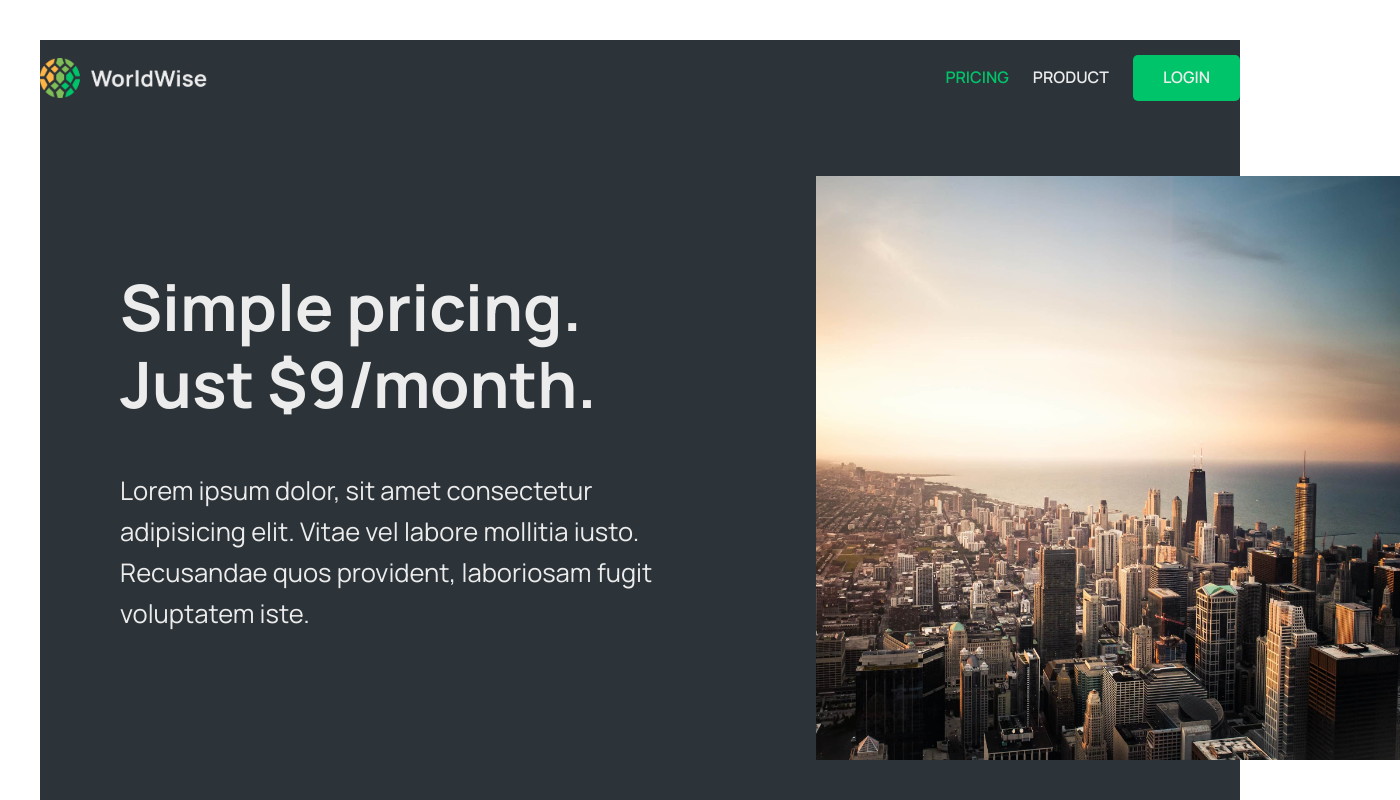
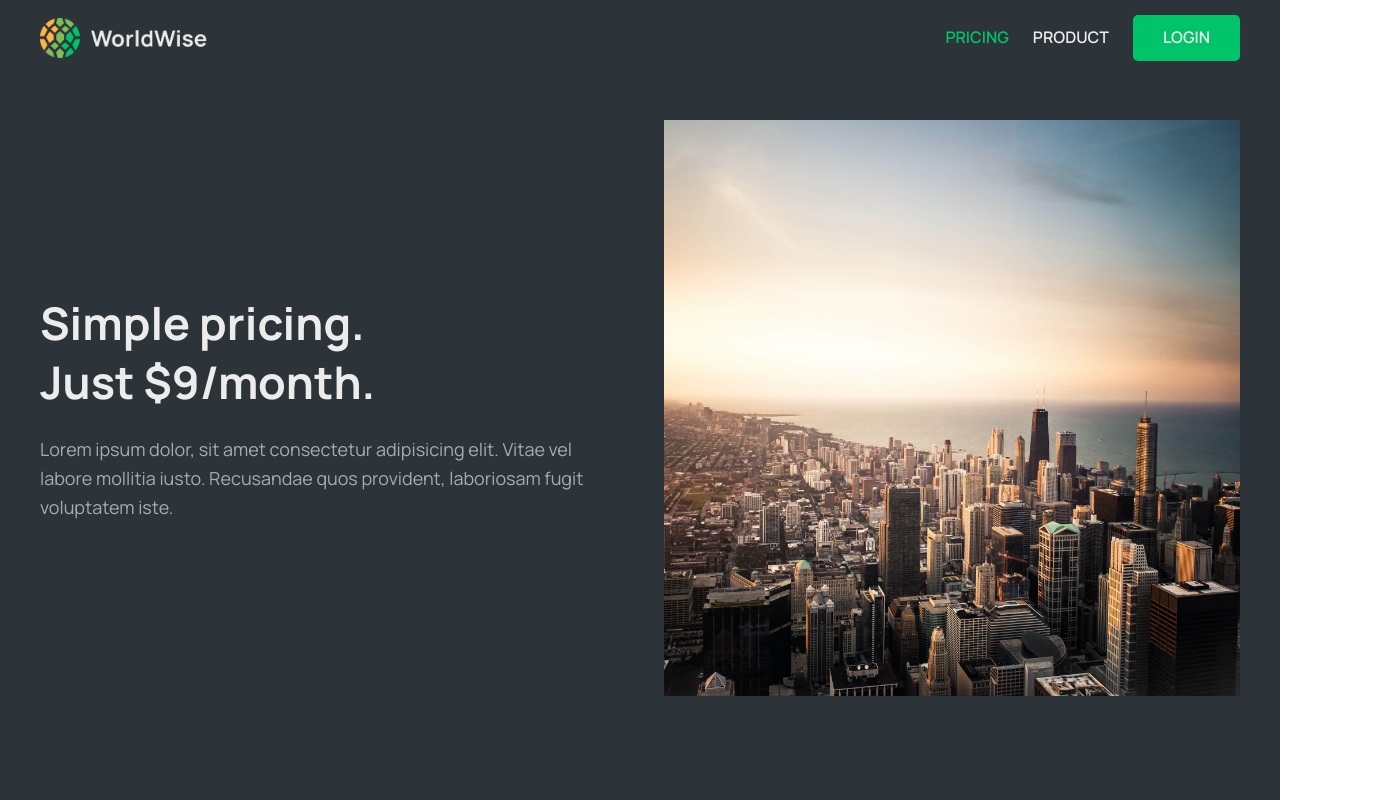
Before and after one commit to YanaKarpliuk/worldwise, a React (Vite) app: page /pricing in a window 1280 px wide. Shown: the top 800 px of the page, 1400 px wide, since content can reach past the window. Built offline with nearby package versions, Linux system fonts and the light colour scheme; data requests are answered from the project's data file.

Commit message:
Improve static blocks

```diff
--- /dev/null
+++ b/src/components/02-blocks/NotFound/NotFound.jsx
@@ -0,0 +1,9 @@
+import styles from "./NotFound.module.scss";
+
+export default function NotFound() {
+  return (
+      <div className={styles.notFound}>
+        <h1>Page not found</h1>
+      </div>
+  )
+}
--- /dev/null
+++ b/src/components/02-blocks/NotFound/NotFound.module.scss
@@ -0,0 +1,3 @@
+.notFound {
+  text-align: center;
+}
--- /dev/null
+++ b/src/components/02-blocks/TextMedia/TextMedia.jsx
@@ -0,0 +1,15 @@
+import styles from "./TextMedia.module.scss";
+
+export default function TextMedia({ reversed, text, img, title, imgAlt }) {
+  return (
+      <div className={`${styles.textMedia} ${reversed ? styles.reversed : ''}`}>
+        <div className={styles.textWrapper}>
+          <h1>
+            {title}
+          </h1>
+          {text}
+        </div>
+        <img src={img} alt={imgAlt}/>
+      </div>
+  )
+}
--- /dev/null
+++ b/src/components/02-blocks/TextMedia/TextMedia.module.scss
@@ -0,0 +1,69 @@
+.textMedia {
+  display: flex;
+  flex-direction: column;
+  gap: 24px;
+
+  @include media-breakpoint-up($tablet) {
+    flex-direction: row;
+    align-items: center;
+  }
+
+  @include media-breakpoint-up($desktop) {
+    gap: 48px;
+  }
+
+  &.reversed {
+    @include media-breakpoint-up($tablet) {
+      flex-direction: row-reverse;
+    }
+  }
+
+  .textWrapper {
+    @include media-breakpoint-up($tablet) {
+      width: calc(50% - 12px);
+    }
+
+    @include media-breakpoint-up($desktop) {
+      width: calc(50% - 24px);
+    }
+
+    h1 {
+      margin-bottom: 24px;
+      font-size: 30px;
+      line-height: 1.3;
+
+      @include media-breakpoint-up($desktop) {
+        font-size: 45px;
+      }
+    }
+
+    p {
+      color: var(--color-light--1);
+      font-size: 16px;
+
+      @include media-breakpoint-up($desktop) {
+        font-size: 18px;
+      }
+
+      & + p {
+        margin-top: 16px;
+      }
+    }
+  }
+
+  img {
+    display: block;
+    height: auto;
+    width: 100%;
+    object-fit: cover;
+    aspect-ratio: 1;
+
+    @include media-breakpoint-up($tablet) {
+      width: calc(50% - 12px);
+    }
+
+    @include media-breakpoint-up($desktop) {
+      width: calc(50% - 24px);
+    }
+  }
+}
--- a/src/pages/NotFound/NotFound.jsx
+++ b/src/pages/NotFound/NotFound.jsx
@@ -1,7 +1,17 @@
+import Header from "../../components/03-formations/Header/Header.jsx";
+import Main from "../../components/03-formations/Main/Main.jsx";
+import Section from "../../components/03-formations/Section/Section.jsx";
+import NotFoundBlock from "../../components/02-blocks/NotFound/NotFound.jsx";
+
 export default function NotFound() {
   return (
-    <div>
-      <h1>Page not found 😢</h1>
-    </div>
+      <>
+        <Header/>
+        <Main>
+          <Section isBanner={true}>
+            <NotFoundBlock/>
+          </Section>
+        </Main>
+      </>
   );
 }
--- a/src/pages/Pricing/Pricing.jsx
+++ b/src/pages/Pricing/Pricing.jsx
@@ -1,28 +1,28 @@
-// Uses the same styles as Product
-import styles from "../Product/Product.module.css";
 import Header from "../../components/03-formations/Header/Header.jsx";
+import Main from "../../components/03-formations/Main/Main.jsx";
+import Section from "../../components/03-formations/Section/Section.jsx";
+import TextMedia from "../../components/02-blocks/TextMedia/TextMedia";
 
 export default function Product() {
   return (
       <>
         <Header/>
-        <main className={styles.product}>
-          <section>
-            <div>
-              <h2>
-                Simple pricing.
-                <br />
-                Just $9/month.
-              </h2>
-              <p>
-                Lorem ipsum dolor, sit amet consectetur adipisicing elit. Vitae vel
-                labore mollitia iusto. Recusandae quos provident, laboriosam fugit
-                voluptatem iste.
-              </p>
-            </div>
-            <img src="/public/img-2.jpg" alt="overview of a large city with skyscrapers" />
-          </section>
-        </main>
+        <Main>
+          <Section isBanner={true}>
+            <TextMedia
+                text={<p>
+                  Lorem ipsum dolor, sit amet consectetur adipisicing elit. Vitae vel
+                  labore mollitia iusto. Recusandae quos provident, laboriosam fugit
+                  voluptatem iste.
+                </p>}
+                title={<>Simple pricing.
+                  <br/>
+                  Just $9/month.</>}
+                img={"/public/img-2.jpg"}
+                imgAlt={"overview of a large city with skyscrapers"}
+            />
+          </Section>
+        </Main>
       </>
   );
 }
--- a/src/pages/Product/Product.jsx
+++ b/src/pages/Product/Product.jsx
@@ -1,18 +1,19 @@
-import styles from "./Product.module.css";
 import Header from "../../components/03-formations/Header/Header.jsx";
+import Main from "../../components/03-formations/Main/Main.jsx";
+import Section from "../../components/03-formations/Section/Section.jsx";
+import TextMedia from "../../components/02-blocks/TextMedia/TextMedia.jsx";
 
 export default function Product() {
   return (
       <>
         <Header/>
-        <main className={styles.product}>
-          <section>
-            <img
-                src="/public/img-1.jpg"
-                alt="person with dog overlooking mountain with sunset"
-            />
-            <div>
-              <h2>About WorldWide.</h2>
+        <Main>
+          <Section isBanner={true}>
+            <TextMedia
+                reversed={true}
+                title={"About WorldWide."}
+                text={
+                  <>
                     <p>
                       Lorem ipsum dolor sit amet consectetur adipisicing elit. Illo est
                       dicta illum vero culpa cum quaerat architecto sapiente eius non
@@ -24,9 +25,13 @@ export default function Product() {
                       doloribus libero sunt expedita ratione iusto, magni, id sapiente
                       sequi officiis et.
                     </p>
-            </div>
-          </section>
-        </main>
+                  </>
+                }
+                img={"/public/img-1.jpg"}
+                imgAlt={"person with dog overlooking mountain with sunset"}
+            />
+          </Section>
+        </Main>
       </>
   );
 }
--- a/src/pages/Product/Product.module.css
+++ /dev/null
@@ -1,34 +0,0 @@
-.product {
-  margin: 2.5rem;
-  padding: 2.5rem 5rem;
-  background-color: var(--color-dark--1);
-  min-height: calc(100vh - 5rem);
-}
-
-.product section {
-  width: clamp(80rem, 80%, 90rem);
-  margin: 6rem auto;
-  display: grid;
-  grid-template-columns: 1fr 1fr;
-  gap: 7rem;
-  align-items: center;
-}
-
-.product img {
-  width: 100%;
-}
-
-.product h2 {
-  font-size: 4rem;
-  line-height: 1.2;
-  margin-bottom: 3rem;
-}
-
-.product p {
-  font-size: 1.6rem;
-  margin-bottom: 2rem;
-}
-
-.product section a {
-  margin-top: 2rem;
-}
```
Lines whose indentation alone changed are shown as unchanged.
